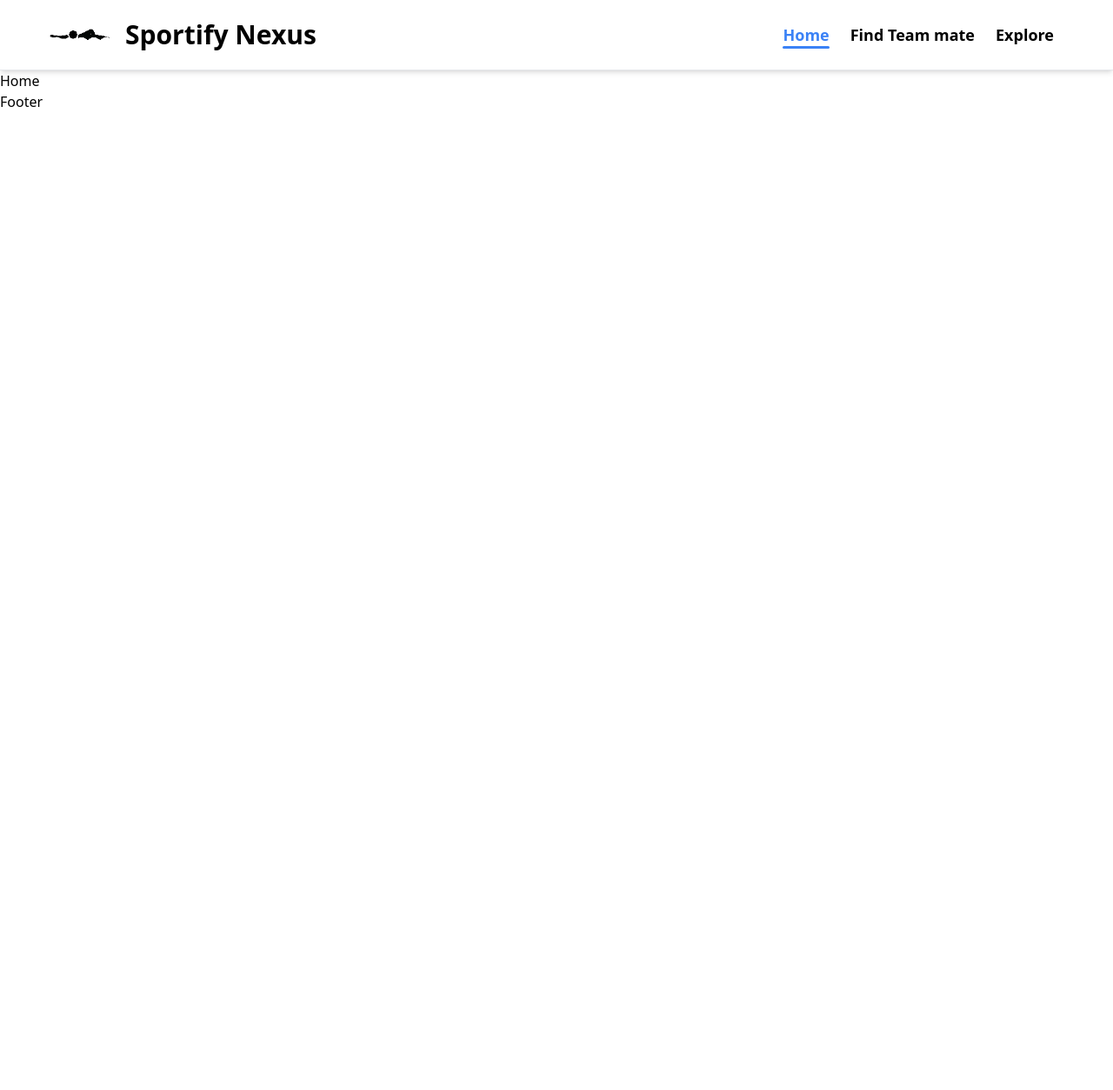
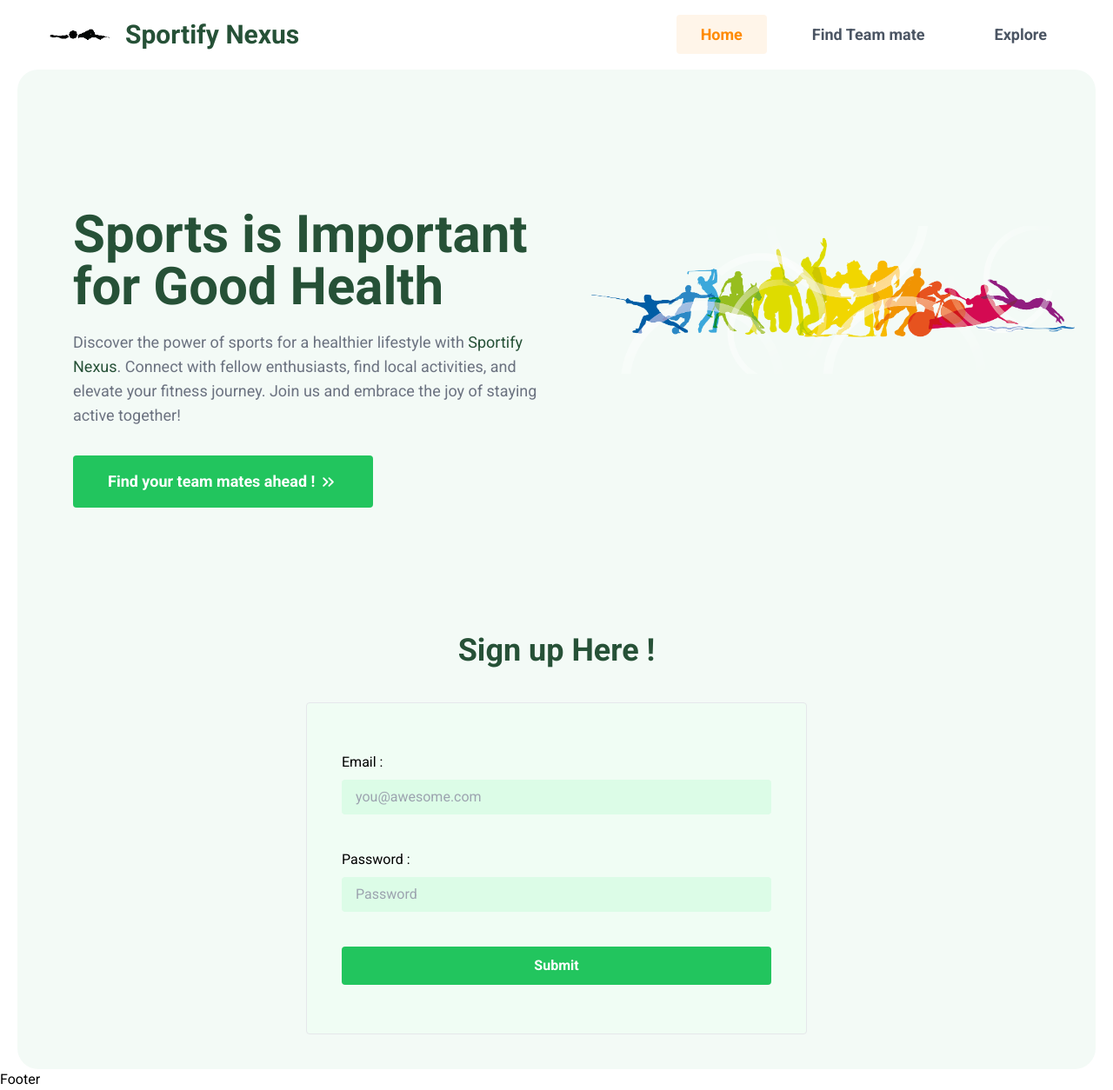
Before and after one commit to danielace1/sportify-nexus, a React (Vite) app in the folder client/: page / in a window 1280 px wide. Shown: the whole page at 87% size. Before the commit the page ends 800 px from the top, so only its background shows below. Built offline with nearby package versions, Linux system fonts and the light colour scheme.

Commit message:
design: homepage

```diff
--- a/client/index.html
+++ b/client/index.html
@@ -3,6 +3,10 @@
   <head>
     <meta charset="UTF-8" />
     <meta name="viewport" content="width=device-width, initial-scale=1.0" />
+
+    <!-- Favicon -->
+    <link rel="shortcut icon" href="./public/favicon.png" type="image/x-icon" />
+
     <title>Sportify Nexus</title>
   </head>
   <body>
--- a/client/src/components/Navbar.jsx
+++ b/client/src/components/Navbar.jsx
@@ -9,15 +9,17 @@ const Navbar = () => {
   };
 
   return (
-    <nav className="flex justify-between items-center bg-white md:px-12 sm:px-8 px-6 py-2 border-b shadow-md w-full z-10">
+    <nav className="flex justify-between items-center bg-white lg:px-12 px-3 py-2 w-full z-10 ">
       <Link to="/">
         <div className="flex items-center">
           <img
-            className="w-24 h-16 object-cover"
+            className="md:w-24 h-16 object-cover"
             src="/sport-Animation.gif"
             alt="sportify - nexus"
           />
-          <h1 className="font-semibold md:text-3xl text-2xl">Sportify Nexus</h1>
+          <h1 className="font-semibold md:text-3xl text-2xl text-primary-col1">
+            Sportify Nexus
+          </h1>
         </div>
       </Link>
 
@@ -77,10 +79,10 @@ const Navbar = () => {
           isOpen
             ? "block absolute right-0 mt-2 top-12 sm:top-0 z-10 "
             : "hidden"
-        } md:block bg-white divide-y sm:divide-y-0 divide-gray-100 rounded-lg sm:shadow-none shadow w-48 px-5 py-3 sm:w-auto `}
+        } md:block bg-white divide-y sm:divide-y-0 divide-gray-100 rounded-lg sm:shadow-none shadow w-56 px-5 md:px-0 py-3 sm:w-auto `}
       >
         <ul
-          className="grid sm:flex items-centers space-y-1 sm:space-y-0 md:text-lg text-sm sm:space-x-6 "
+          className="grid sm:flex items-centers space-y-2 sm:space-y-0 md:text-lg text-sm sm:space-x-6 "
           aria-labelledby="dropdownDefaultButton"
         >
           <li>
--- a/client/src/index.css
+++ b/client/src/index.css
@@ -1,17 +1,17 @@
+@import url("https://fonts.googleapis.com/css2?family=Roboto:ital,wght@0,100;0,300;0,400;0,500;0,700;0,900;1,100;1,300;1,400;1,500;1,700;1,900&display=swap");
+
 @tailwind base;
 @tailwind components;
 @tailwind utilities;
 
+body {
+  @apply font-roboto;
+}
+
 .active-nav {
-  @apply font-semibold hover:text-blue-500
-      hover:cursor-pointer relative before:content-[''] before:absolute before:block before:w-full before:h-[3px] before:rounded
-      before:-bottom-1 before:left-0 before:bg-blue-500
-      before:hover:scale-x-100 before:scale-x-0 before:origin-top-left
-      before:transition before:ease-in-out before:duration-300;
+  @apply font-semibold text-gray-600 transition-all hover:transition-all
+      hover:cursor-pointer hover:bg-primary-col2 lg:px-7 md:px-4 md:py-2 lg:py-3 rounded;
 }
 .active-nav.active {
-  @apply text-blue-500 cursor-pointer relative before:content-[''] before:absolute before:block before:w-full before:h-[3px] before:rounded
-  before:-bottom-1 before:left-0 before:bg-blue-500
-  before:scale-x-100  before:origin-top-left
-  before:transition before:ease-in-out before:duration-300;
+  @apply text-primary-col3 cursor-pointer transition-all hover:transition-all lg:bg-primary-col2 lg:px-7 md:px-4 md:py-2 lg:py-3 rounded;
 }
--- a/client/src/pages/Home.jsx
+++ b/client/src/pages/Home.jsx
@@ -1,7 +1,80 @@
-import React from "react";
+const Home = () => {
+  return (
+    <section className="bg-green-600 bg-opacity-5 min-h-screen px-8 sm:px-16 py-10  rounded-3xl mx-3 sm:mx-5 pt-20 md:pt-24 lg:pt-40">
+      {/* Content */}
+      <div className="grid lg:grid-cols-2">
+        <div className="">
+          <h1 className="text-primary-col1 text-4xl md:text-5xl lg:text-6xl font-semibold mb-3 sm:mb-5">
+            Sports is Important for Good Health
+          </h1>
+          <p className="text-gray-500 text-sm sm:text-lg mb-8">
+            Discover the power of sports for a healthier lifestyle with{" "}
+            <span className="text-primary-col1">Sportify Nexus</span>. Connect
+            with fellow enthusiasts, find local activities, and elevate your
+            fitness journey. Join us and embrace the joy of staying active
+            together!
+          </p>
 
-const Home = () => {
-  return <div>Home</div>;
+          <button className="flex items-center bg-green-500 px-6 lg:px-10 py-3 lg:py-4 rounded text-white lg:text-lg font-semibold hover:bg-green-600 transition-all hover:transition-all">
+            Find your team mates ahead !
+            <svg
+              xmlns="http://www.w3.org/2000/svg"
+              width="23"
+              height="23"
+              viewBox="0 0 24 24"
+              className="fill-current ml-1"
+            >
+              <path d="M9.575 12L5.7 8.1q-.275-.275-.288-.687T5.7 6.7q.275-.275.7-.275t.7.275l4.6 4.6q.15.15.213.325t.062.375q0 .2-.062.375t-.213.325l-4.6 4.6q-.275.275-.687.288T5.7 17.3q-.275-.275-.275-.7t.275-.7zm6.6 0L12.3 8.1q-.275-.275-.288-.687T12.3 6.7q.275-.275.7-.275t.7.275l4.6 4.6q.15.15.213.325t.062.375q0 .2-.062.375t-.213.325l-4.6 4.6q-.275.275-.687.288T12.3 17.3q-.275-.275-.275-.7t.275-.7z"></path>
+            </svg>
+          </button>
+        </div>
+
+        <div>
+          <img
+            src="/home-page-banner.png"
+            alt="sportify-nexus"
+            className="w-full lg:ml-10 mt-5"
+          />
+        </div>
+      </div>
+
+      {/* Sign up Form */}
+      <div className="mt-36">
+        <h1 className="text-4xl text-primary-col1 text-center font-semibold">
+          Sign up Here !
+        </h1>
+        <form className="bg-green-50 border rounded px-10 py-14 mt-10 max-w-xl mx-auto space-y-10">
+          <div>
+            <label htmlFor="email" className="block mb-2">
+              Email :{" "}
+            </label>
+            <input
+              type="email"
+              id="email"
+              placeholder="you@awesome.com"
+              className="bg-green-100 outline-none px-4 py-2 w-full rounded"
+            />
+          </div>
+          <div>
+            <label htmlFor="password" className="block mb-2">
+              Password :{" "}
+            </label>
+            <input
+              type="password"
+              id="password"
+              placeholder="Password"
+              className="bg-green-100 outline-none px-4 py-2 w-full rounded"
+            />
+          </div>
+          <div className="flex justify-center">
+            <button className="bg-green-500 hover:bg-green-600 hover:cursor-pointer w-full py-2.5 rounded text-white font-semibold">
+              Submit
+            </button>
+          </div>
+        </form>
+      </div>
+    </section>
+  );
 };
 
 export default Home;
--- a/client/tailwind.config.js
+++ b/client/tailwind.config.js
@@ -2,10 +2,25 @@
 export default {
   content: ["./index.html", "./src/**/*.{js,ts,jsx,tsx}"],
   theme: {
+    extend: {
+      colors: {
+        primary: {
+          col1: "#265137",
+          col2: "#fff5e9",
+          col3: "#ff8a00",
+          col4: "#f3faf3",
+          col5: "#fbbc04",
+        },
+      },
+
+      fontFamily: {
+        roboto: ["Roboto", "sans-serif"],
+      },
+    },
+
     container: {
       center: true,
     },
-    extend: {},
   },
   plugins: [],
 };
```
Also changed, not shown: client/public/favicon.png (added), client/public/home-page-banner.png (added).
